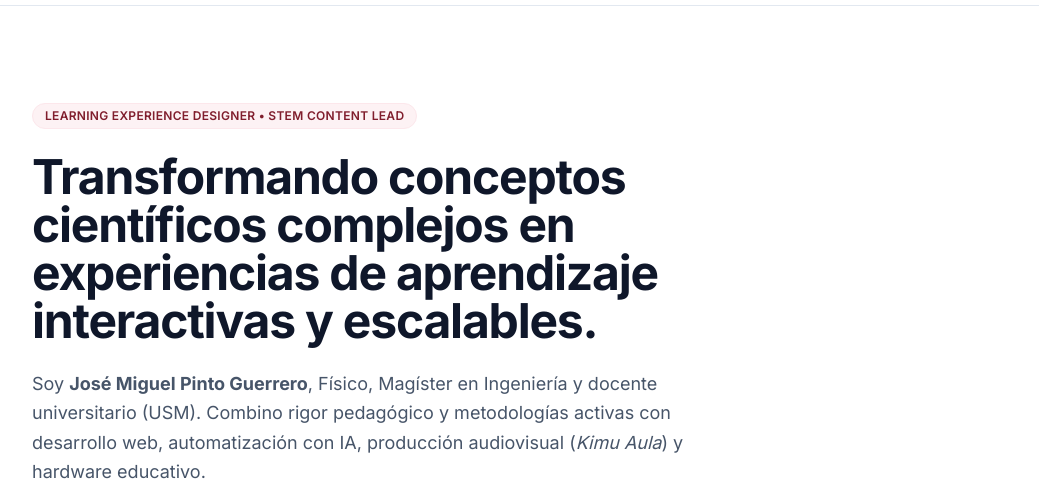
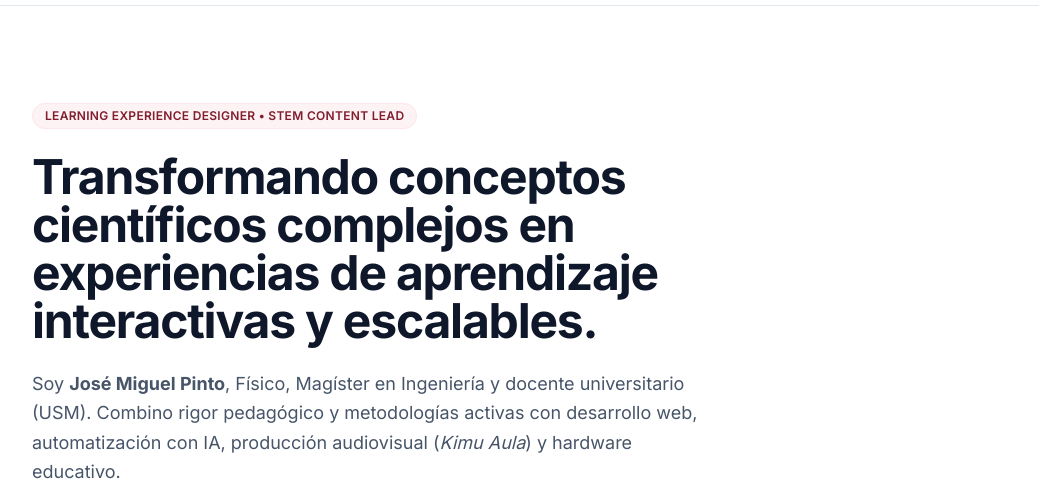
Before and after one commit to jmpintog1/jmpintog1.github.io, a plain HTML site: page index.html in a window 1280 px wide. Shown: the part 59-555 px from the top of the page, without its empty margins (120-1159 px from the left). Drawn offline with nearby package versions, Linux system fonts and the light colour scheme.

Commit message:
Update index.html

```diff
--- a/index.html
+++ b/index.html
@@ -59,7 +59,7 @@
                 Transformando conceptos científicos complejos en experiencias de aprendizaje interactivas y escalables.
             </h1>
             <p class="mt-6 text-lg text-slate-600 leading-relaxed max-w-2xl">
-                Soy <strong>José Miguel Pinto Guerrero</strong>, Físico, Magíster en Ingeniería y docente universitario (USM). Combino rigor pedagógico y metodologías activas con desarrollo web, automatización con IA, producción audiovisual (<em>Kimu Aula</em>) y hardware educativo.
+                Soy <strong>José Miguel Pinto</strong>, Físico, Magíster en Ingeniería y docente universitario (USM). Combino rigor pedagógico y metodologías activas con desarrollo web, automatización con IA, producción audiovisual (<em>Kimu Aula</em>) y hardware educativo.
             </p>
             <div class="mt-8 flex flex-wrap items-center gap-4">
                 <a href="#casos" class="px-6 py-3 rounded-lg bg-brand-700 text-white font-medium hover:bg-brand-800 transition-all shadow-sm">
```
